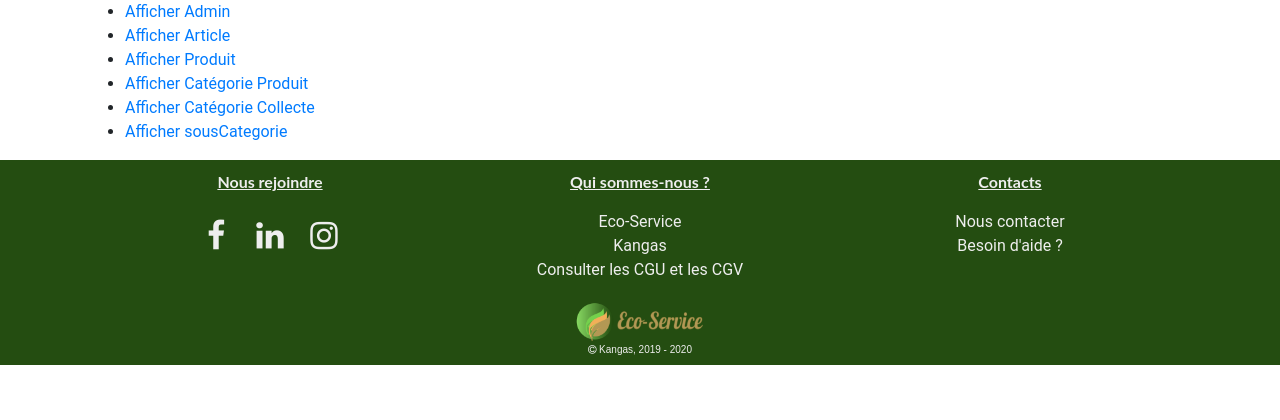
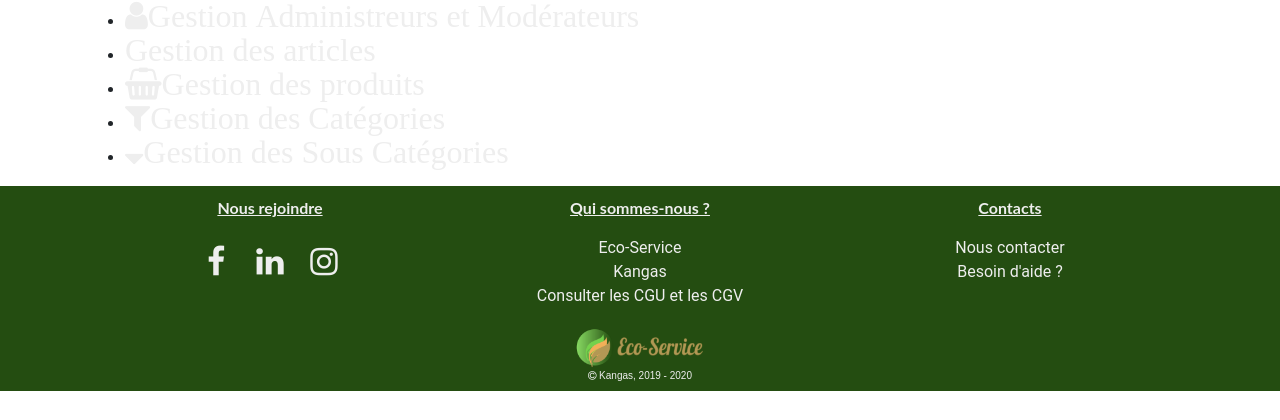
Before and after one commit to martinsoenen/kangas-eco-service, a Symfony app: template templates/eco_service/admin_index.html.twig in a window 1280 px wide. Shown: the part 76-496 px from the top of the page. Run offline with Twig, Linux system fonts and the light colour scheme; the template is opened without the code that fills it, so the values that code supplies are empty; some libraries are stand-ins or nearby versions.

Commit message:
page admin

```diff
--- a/src/Controller/BlogController.php
+++ b/src/Controller/BlogController.php
@@ -51,7 +51,7 @@
     }
 
     /**
-     * @Route("/admin/blog", name="blog_admin"))
+     * @Route("/admin/article", name="blog_admin"))
      */
     public function showAdminBlog()
     {
@@ -76,7 +76,7 @@
 
     /**
      * @Route("/admin/article/add", name="add_article_admin"))
-     * @Route("/admin/{id}/edit", name="edit_article_admin"))
+     * @Route("/admin/article/{id}/edit", name="edit_article_admin"))
      */
     public function addAdminArticles(Article $article = null,Request $request,EntityManagerInterface $manager)
     {
--- a/src/Controller/CategorieProduitController.php
+++ b/src/Controller/CategorieProduitController.php
@@ -34,7 +34,7 @@
     }
 
     /**
-     * @Route("/admin/produit/ajouter-categorie", name="ajouter_categorie_produit")
+     * @Route("/admin/produit/categorie/add", name="ajouter_categorie_produit")
      * @Route("/admin/produit/categorie/{id}/edit", name="modifier_categorie_produit")
      */
     public function ajouterCategorieProduit(CategorieProduit $categorieProduit = null,Request $request,EntityManagerInterface $manager)
--- a/src/Controller/ProductController.php
+++ b/src/Controller/ProductController.php
@@ -82,7 +82,7 @@
     }
 
     /**
-     * @Route("/admin/produits", name="admin-produits")
+     * @Route("/admin/produits", name="admin_produits")
      */
     public function admin_show()
     {
@@ -95,7 +95,7 @@
     }
 
     /**
-     * @Route("/admin/ajouter-produit", name="ajouter_produit")
+     * @Route("/admin/produit/add", name="ajouter_produit")
      * @Route("/admin/produit/{id}/edit", name="modifier_produit")
      */
     public function ajouterProduit(Produit $produit = null,Request $request,EntityManagerInterface $manager)
--- a/src/Controller/SousCategorieProduitController.php
+++ b/src/Controller/SousCategorieProduitController.php
@@ -16,7 +16,7 @@
 class SousCategorieProduitController extends AbstractController
 {
     /**
-     * @Route("/admin/produits/souscategorie", name="admin-souscategorie-produits")
+     * @Route("/admin/produits/souscategorie", name="admin_souscategorie_produits")
      */
     public function afficherSousCategorieProduit()
     {
@@ -29,7 +29,7 @@
     }
 
     /**
-     * @Route("/admin/produit/ajouter-souscategorie", name="ajouter_souscategorie_produit")
+     * @Route("/admin/produit/souscategorie/add", name="ajouter_souscategorie_produit")
      * @Route("/admin/produit/souscategorie/{id}/edit", name="modifier_souscategorie_produit")
      */
     public function ajouterSousCategorieProduit(SousCategorieProduit $sousCategorieProduit = null,Request $request,EntityManagerInterface $manager)
--- a/templates/blog/adminBlog.html.twig
+++ b/templates/blog/adminBlog.html.twig
@@ -15,10 +15,10 @@
 				<td>{{article.titre}}</td>
 				<td>{{article.date|date("d/m/Y")}}</td>
 				<td>
-					<bouton onclick="window.location.href = '/admin/{{article.id}}/edit';">
+					<bouton onclick="window.location.href = '/admin/article/{{article.id}}/edit';">
 						<i class="fa fa-pencil fa-2x"></i>
 					</bouton>
-					<bouton onclick="window.location.href = '/admin/{{article.id}}/delete';">
+					<bouton onclick="window.location.href = '/admin/article/{{article.id}}/delete';">
 						<i class="fa fa-trash fa-2x"></i>
 					</bouton>
 				</td>
--- a/templates/eco_service/admin_index.html.twig
+++ b/templates/eco_service/admin_index.html.twig
@@ -4,11 +4,30 @@
 
 {% block body %}
 <ul>
-    <li><a href="{{ path('afficher_admin') }}" >Afficher Admin</a></li>
-    <li><a href="{{ path('articles_admin')}}">Afficher Article</a></li>
-    <li><a href="{{ path('admin_produits')}}">Afficher Produit</a></li>
-    <li><a href="{{ path('admin_categorie_produits')}}">Afficher Catégorie Produit</a></li>
-    <li><a href="{{ path('admin_collecte_categorie')}}">Afficher Catégorie Collecte</a></li>
-    <li><a href="{{ path('admin_sous_categorie')}}">Afficher sousCategorie</a></li>
+    <li>
+        <bouton onclick="window.location.href = '/admin/user';">
+            <i class="fa fa-user fa-2x">Gestion Administreurs et Modérateurs</i>
+        </bouton>
+    </li>
+    <li>
+        <bouton onclick="window.location.href = '/admin/article';">
+            <i class="fa fa-blog fa-2x">Gestion des articles</i>
+        </bouton>
+    </li>
+    <li>
+        <bouton onclick="window.location.href = '/admin/produits';">
+            <i class="fa fa-shopping-basket fa-2x">Gestion des produits</i>
+        </bouton>
+    </li>
+    <li>
+        <bouton onclick="window.location.href = '/admin/produits/categorie';">
+            <i class="fa fa-filter fa-2x">Gestion des Catégories</i>
+        </bouton>
+    </li>
+    <li>
+        <bouton onclick="window.location.href = '/admin/souscategorie';">
+            <i class="fa fa-sort-down fa-2x">Gestion des Sous Catégories</i>
+        </bouton>
+    </li>
 </ul>
 {% endblock %}
```
